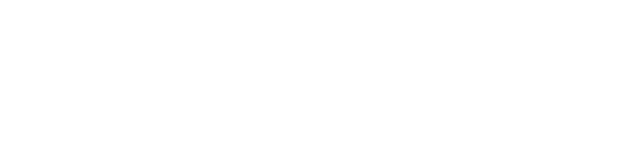
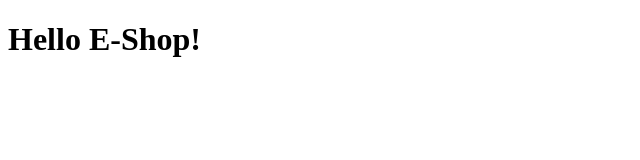
Before and after one commit to AskChanDra/eshop, a website: page index.html in a window 1280 px wide. Shown: the whole page, without its empty margins (0-640 px from the left). Drawn offline with Linux system fonts and the light colour scheme.

Commit message:
package initilaize

```diff
--- a/index.html
+++ b/index.html
@@ -6,6 +6,6 @@
     <title>E Shop</title>
 </head>
 <body>
-
+    <h1>Hello E-Shop!</h1>
 </body>
 </html>
```
Also changed, not shown: package.json (added, +27 -0 lines).
